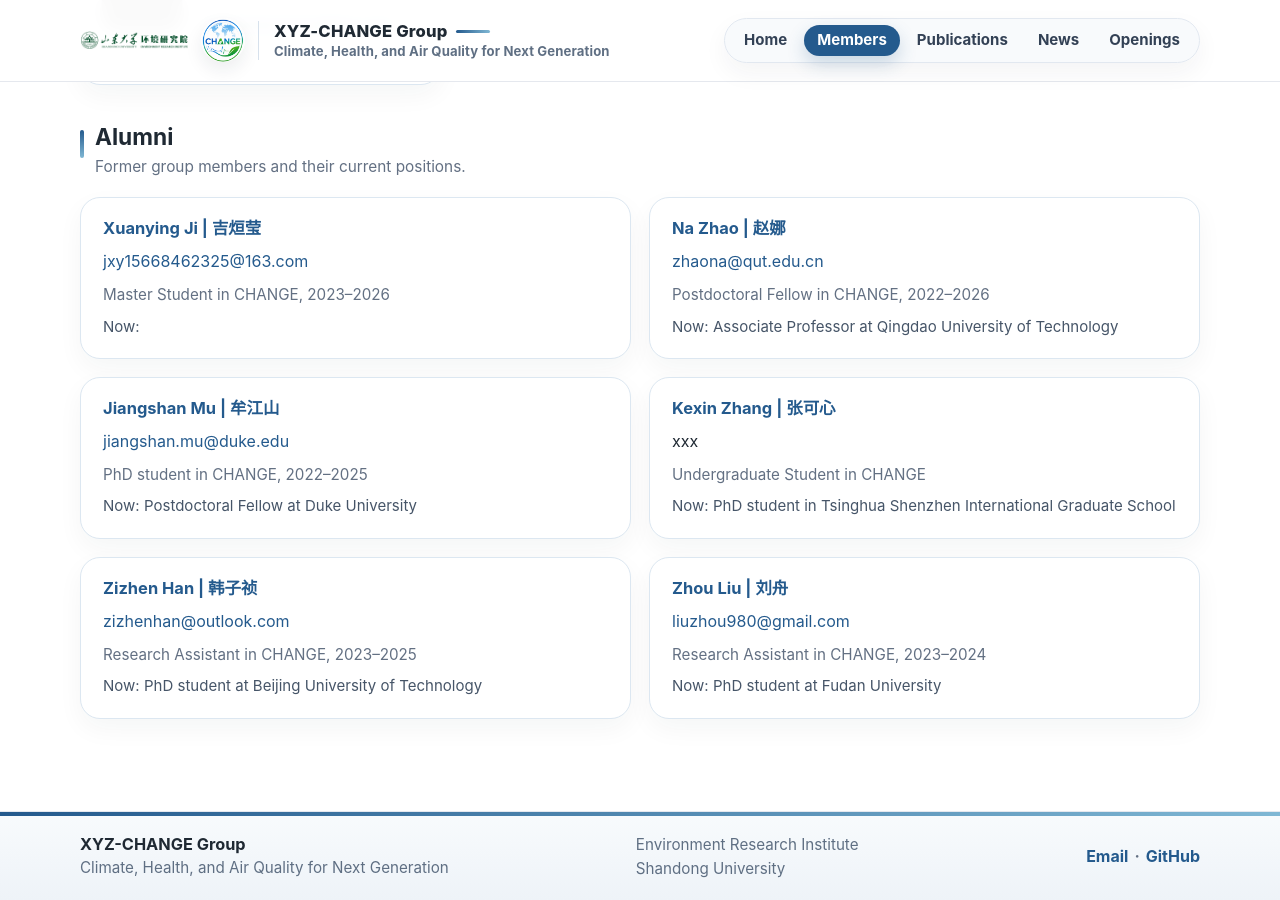
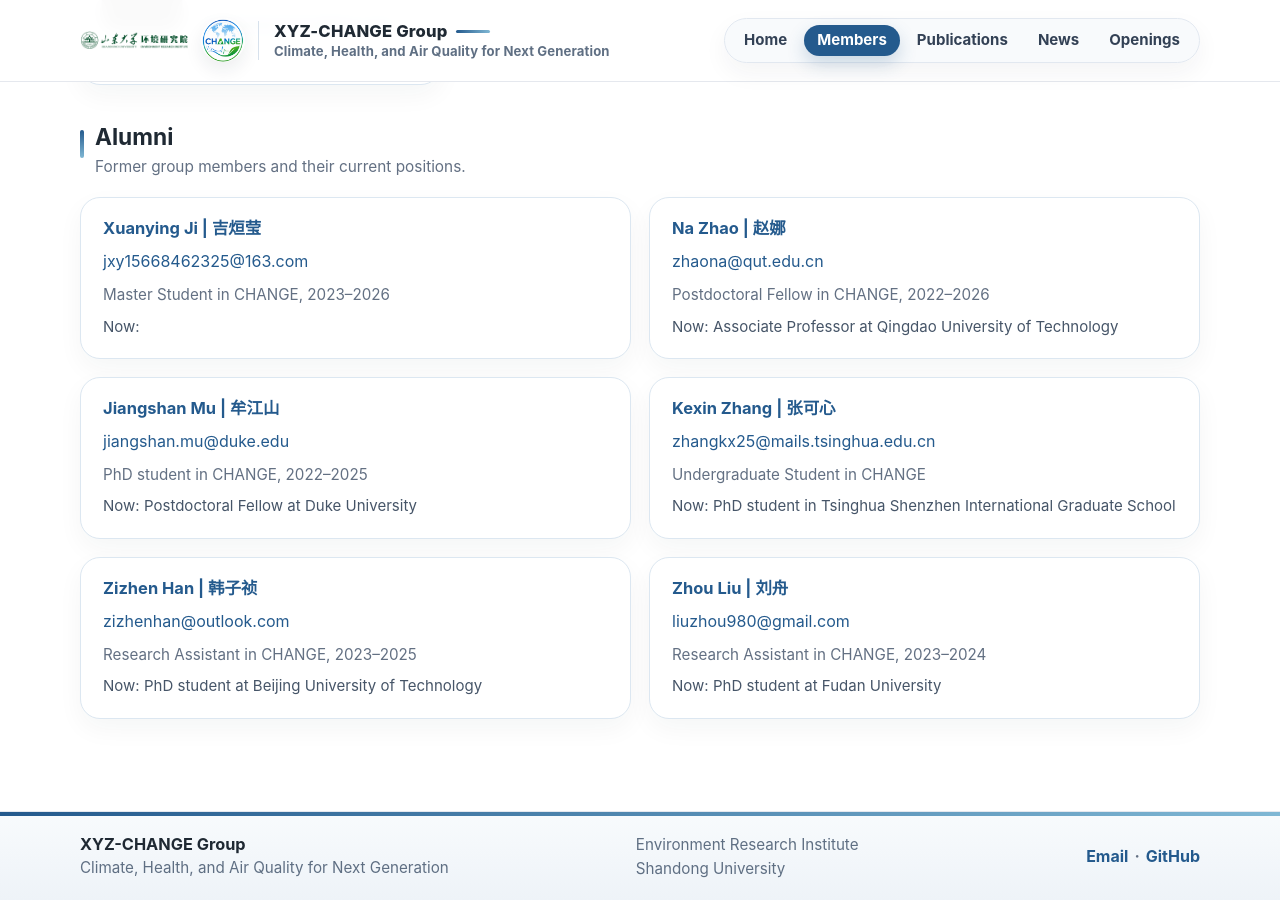
Before and after one commit to MuJSh/xyz_CHANGE, a Jekyll site: the page built from _pages/group-members.md, in a window 1280 px wide and 900 px high, scrolled down 951 px. Built offline with Jekyll 4.4.1, drawn with Linux system fonts in a browser that asks for light colours; grey boxes are pictures that could not be loaded.

Commit message:
Update members.yml

```diff
--- a/_data/members.yml
+++ b/_data/members.yml
@@ -117,7 +117,7 @@ alumni:
 
   - name: "Kexin Zhang"
     name_zh: "张可心"
-    email: "xxx"
+    email: "zhangkx25@mails.tsinghua.edu.cn"
     role: "Undergraduate Student in CHANGE"
     now: "PhD student in Tsinghua Shenzhen International Graduate School"
     profile: "https://mujsh.github.io/xyz_CHANGE/members/kexin-zhang/"
```
